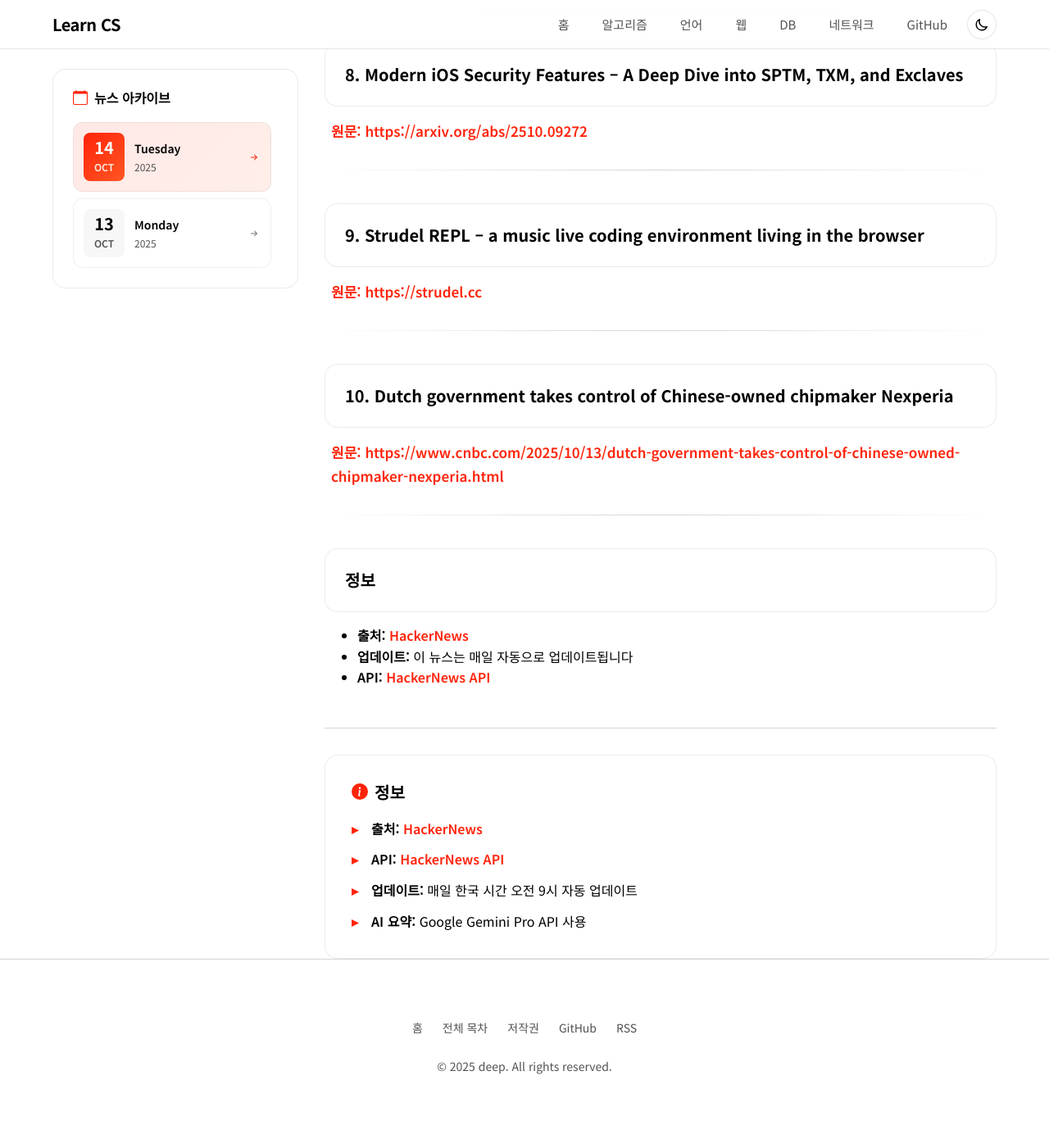
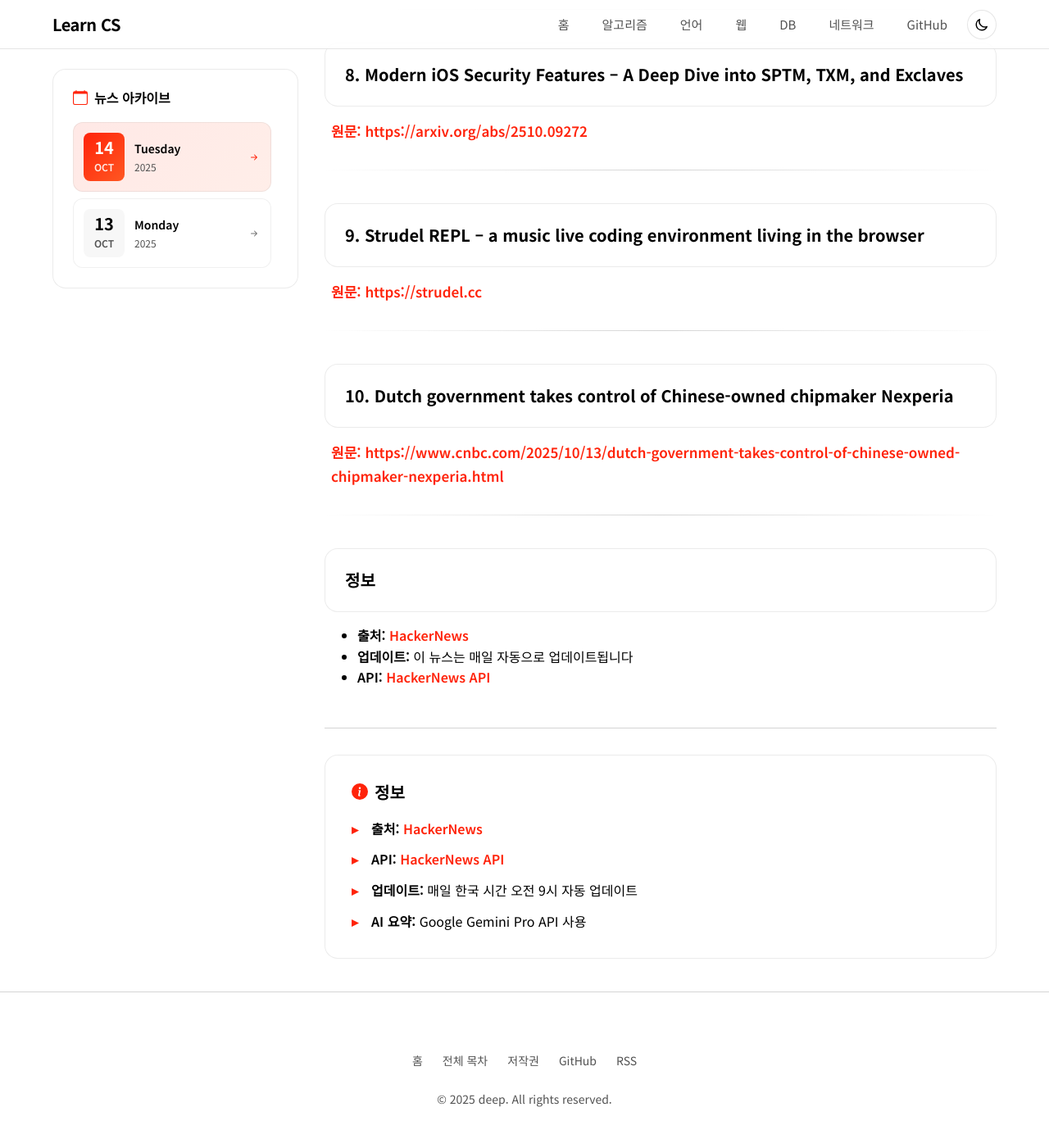
Before and after one commit to lledellebell/learn-cs, a Jekyll site: the page built from tech-news/2025-10-14-hackernews-top-stories.md, in a window 1280 px wide and 1400 px high, scrolled down 2009 px. Shown: the top 1390 px of the window at 82% size. Built offline with Jekyll 4.4.1, drawn with Linux system fonts in a browser that asks for light colours; before the commit the page ends 3369 px from its top, so only the background shows below that.

Commit message:
style: News 페이지 모바일 스타일 수정

```diff
--- a/assets/css/custom.css
+++ b/assets/css/custom.css
@@ -3208,6 +3208,7 @@
   margin-top: var(--space-12);
   padding-top: var(--space-8);
   border-top: 1px solid var(--color-border);
+  margin-bottom: var(--space-10);
 }
 
 .news-info-card {
@@ -3298,6 +3299,10 @@
 
   .news-calendar-sidebar {
     position: static;
+    margin-bottom: var(--space-16);
+    border-top: 1px solid var(--color-gray-300);
+    margin-top: 0;
+    padding-top: var(--space-16);
   }
 
   .news-calendar-card {
```
